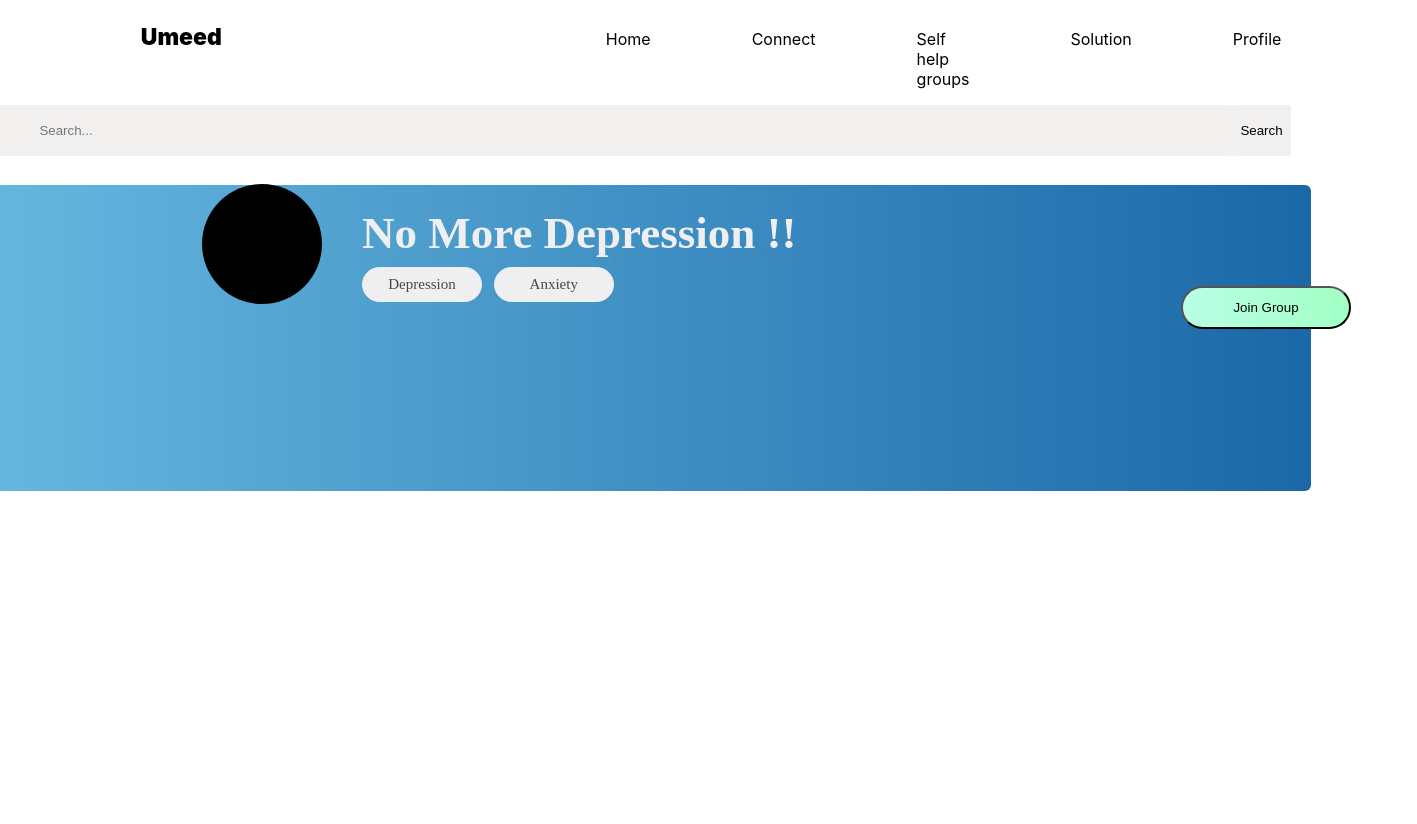
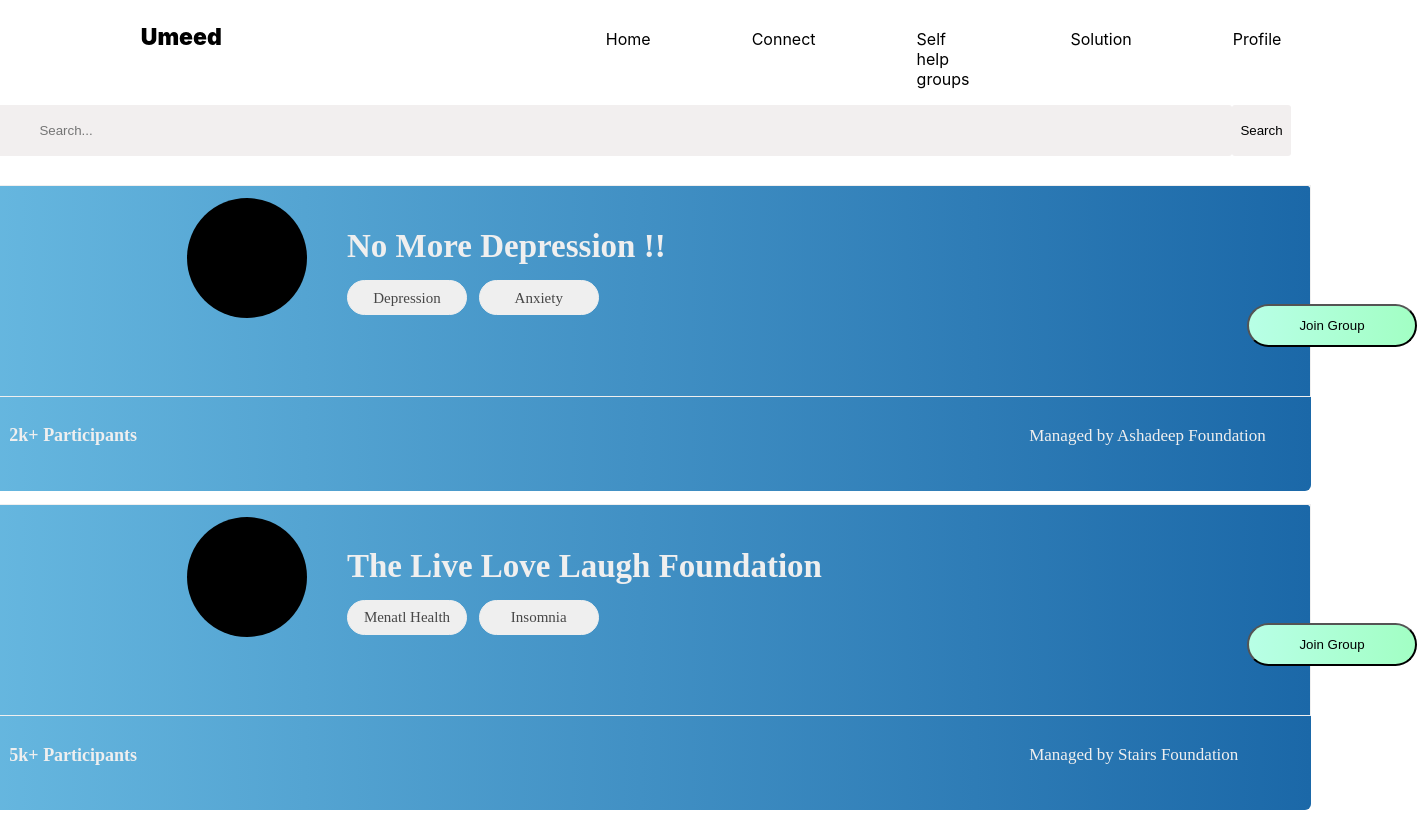
Before and after one commit to BhaveshAnandpara/Umeed, a React (Create React App) app in the folder Umeed/: page /SelfHelpGroup in a window 1280 px wide. Shown: the whole page, 1417 px wide, since content can reach past the window. Before the commit the page ends 800 px from the top, so only its background shows below. Built offline with nearby package versions, Linux system fonts and the light colour scheme.

Commit message:
Dynamic Self HelfGr Cards Created

```diff
--- a/Umeed/src/Pages/SelfHelpGroup/SelfHelpGroup.css
+++ b/Umeed/src/Pages/SelfHelpGroup/SelfHelpGroup.css
@@ -4,126 +4,3 @@
     justify-content: center;
     margin-top: 29px;
   }
-
-  .cards {
-    /* border: 2px solid red; */
-    width: 1342px;
-    height: 306px;
-    background: linear-gradient(90deg, #67B8E0 0%, #1B68A8 99.99%, #004E8F 100%);
-    border-radius: 6px;
-    flex: none;
-    order: 0;
-    flex-grow: 0;
-  }
-
-  .PicNameContainer {
-    display: flex;
-    flex-direction: row;
-    justify-content: center;
-    align-items: center;
-    padding: 0px;
-    gap: 40px;
-
-    position: absolute;
-    width: 658px;
-    height: 120px;
-    left: 202px;
-    top: 184px;
-  }
-
-  .pic {
-    width: 120px;
-    height: 120px;
-
-    background: #000000;
-    border-radius: 60px;
-
-    /* Inside auto layout */
-
-    flex: none;
-    order: 0;
-    flex-grow: 0;
-  }
-
-  .Name {
-    width: 498px;
-    height: 68px;
-
-    font-family: 'Poppins';
-    font-style: normal;
-    font-weight: 600;
-    font-size: 45px;
-    line-height: 68px;
-    /* identical to box height */
-
-
-    /* Text White */
-
-    color: #EFEFEF;
-
-
-    /* Inside auto layout */
-
-    flex: none;
-    order: 0;
-    flex-grow: 0;
-  }
-
-  .Type {
-    display: flex;
-    gap: 14%;
-    width: 84px;
-    height: 23px;
-    font-family: 'Poppins';
-    font-style: normal;
-    font-weight: 400;
-    font-size: 15px;
-    line-height: 22px;
-    color: #474747;
-  }
-
-  .TypeOne {
-    box-sizing: border-box;
-
-    /* Auto layout */
-
-    display: flex;
-    flex-direction: row;
-    justify-content: center;
-    align-items: center;
-    padding: 6px 18px;
-    gap: 10px;
-
-    width: 120px;
-    height: 35px;
-
-    /* Text White */
-
-    background: #EFEFEF;
-    /* Text White */
-
-    border: 1px solid #EFEFEF;
-    border-radius: 40px;
-
-    /* Inside auto layout */
-
-    flex: none;
-    order: 0;
-    flex-grow: 0;
-  }
-
-  .Btn-JoinGr {
-    display: flex;
-    flex-direction: column;
-    justify-content: center;
-    align-items: center;
-    padding: 10px 20px;
-    gap: 10px;
-    position: absolute;
-    width: 170px;
-    height: 43px;
-    left: 1181px;
-    top: 286px;
-    background: linear-gradient(90deg, #B8FFE6 0%, #A2FFC4 100%);
-    border-radius: 80px;
-}
--- a/Umeed/src/Pages/SelfHelpGroup/SelfHelpGroup.jsx
+++ b/Umeed/src/Pages/SelfHelpGroup/SelfHelpGroup.jsx
@@ -1,43 +1,16 @@
 import React from 'react'
 import SearchBar from '../../Components/SearchBar/SearchBar'
 import '../SelfHelpGroup/SelfHelpGroup.css'
+import SelfHelpCard from '../../SelfHelpCard/SelfHelpCard'
 export default function SelfHelpGroup() {
+  // Arr =["linear-gradient(90deg, #67B8E0 0%, #1B68A8 99.99%, #004E8F 100%)"]
   return (
     <div>
       <SearchBar />
       <div className="SelfHelpContainer" >
 
+             <SelfHelpCard/>
 
-        <div className="cards">
-
-
-          <div className="PicNameContainer">
-            <div className="pic">
-            </div>
-            <div className="NameAndType">
-              <div className="Name">
-                No More Depression !!
-              </div>
-              <div className="Type">
-                <div className="TypeOne">
-                  Depression
-                </div>
-                <div className="TypeOne">
-                  Anxiety
-                </div>
-              </div>
-
-
-            </div>
-
-          </div>
-
-          <div className="JoinGr">
-            <button className='Btn-JoinGr'>Join Group</button>
-          </div>
-
-
-        </div>
 
       </div>
 
--- /dev/null
+++ b/Umeed/src/SelfHelpCard/Data.json
@@ -0,0 +1,20 @@
+[
+    {
+        "id": 1,
+        "GroupName": "No More Depression !!",
+        "Properties1": " Depression ",
+        "Properties2": "Anxiety",
+        "Participants": "2k+ Participants",
+        "ManagedBy":"Managed by Ashadeep Foundation",
+        "GrIcon": " "
+    },
+    {
+        "id": 2,
+        "GroupName": "The Live Love Laugh Foundation",
+        "Properties1": " Menatl Health ",
+        "Properties2": "Insomnia",
+        "Participants": "5k+ Participants",
+        "ManagedBy":"Managed by Stairs Foundation",
+        "GrIcon": " "
+    }
+]
--- /dev/null
+++ b/Umeed/src/SelfHelpCard/SelfHelpCard.css
@@ -0,0 +1,170 @@
+.cards {
+    /* border: 2px solid red; */
+    width: 1342px;
+    height: 306px;
+    background: linear-gradient(90deg, #67B8E0 0%, #1B68A8 99.99%, #004E8F 100%);
+    border-radius: 6px;
+    flex: none;
+    margin-bottom: 1%;
+    order: 0;
+    flex-grow: 0;
+  }
+
+  .PicNameContainer {
+    display: flex;
+    flex-direction: row;
+    justify-content: center;
+    align-items: center;
+    padding: 0px;
+    gap: 40px;
+    padding-top: 1%;
+    position: absolute;
+    width: 658px;
+    height: 120px;
+    left: 202px;
+    /* top: 184px; */
+  }
+
+  .pic {
+    width: 120px;
+    height: 120px;
+
+    background: #000000;
+    border-radius: 60px;
+
+    /* Inside auto layout */
+
+    flex: none;
+    order: 0;
+    flex-grow: 0;
+  }
+
+  .Name {
+    width: 488px;
+    height: 68px;
+    font-family: 'Poppins';
+    font-style: normal;
+    font-weight: 600;
+    font-size: 33px;
+    line-height: 68px;
+    /* identical to box height */
+
+
+    /* Text White */
+
+    color: #EFEFEF;
+
+
+    /* Inside auto layout */
+
+    flex: none;
+    order: 0;
+    flex-grow: 0;
+  }
+
+  .Type {
+    display: flex;
+    gap: 14%;
+    width: 84px;
+    height: 23px;
+    font-family: 'Poppins';
+    font-style: normal;
+    font-weight: 400;
+    font-size: 15px;
+    line-height: 22px;
+    color: #474747;
+  }
+
+  .TypeOne {
+    box-sizing: border-box;
+
+    /* Auto layout */
+
+    display: flex;
+    flex-direction: row;
+    justify-content: center;
+    align-items: center;
+    padding: 5px 11px;
+    gap: 10px;
+
+    width: 120px;
+    height: 35px;
+
+    /* Text White */
+
+    background: #EFEFEF;
+    /* Text White */
+
+    border: 1px solid #EFEFEF;
+    border-radius: 40px;
+
+    /* Inside auto layout */
+
+    flex: none;
+    order: 0;
+    flex-grow: 0;
+  }
+
+  .Btn-JoinGr {
+    display: flex;
+    flex-direction: column;
+    justify-content: center;
+    align-items: center;
+    padding: 10px 20px;
+    gap: 10px;
+    position: absolute;
+    width: 170px;
+    height: 43px;
+    left: 1045px;
+    top: 119px;
+    background: linear-gradient(90deg, #B8FFE6 0%, #A2FFC4 100%);
+    border-radius: 80px;
+}
+
+.NoParticipants{
+
+  width: 1312px;
+  height: 0px;
+  padding-top: 210px;
+  padding-right: 28px;
+
+/* Text White */
+
+border: 1px solid #EFEFEF;
+
+/* Inside auto layout */
+
+flex: none;
+order: 0;
+flex-grow: 0;
+}
+.Participants{
+  padding-left: 3%;
+    padding-top: 2%;
+    font-family: 'Poppins';
+font-style: normal;
+font-weight: 600;
+font-size: 18px;
+line-height: 27px;
+/* identical to box height */
+
+
+/* Text White */
+
+color: #EFEFEF;
+}
+.manageBy{
+  width: 265px;
+    height: 23px;
+    font-family: 'Poppins';
+    font-style: normal;
+    font-weight: 400;
+    font-size: 17px;
+    line-height: 23px;
+    color: #EFEFEF;
+    padding-top: 2%;
+    padding-left: 79%;
+    flex: none;
+    order: 1;
+    flex-grow: 0;
+}
--- /dev/null
+++ b/Umeed/src/SelfHelpCard/SelfHelpCard.js
@@ -0,0 +1,57 @@
+import React from 'react'
+import '../SelfHelpCard/SelfHelpCard.css'
+import Data from './Data.json'
+
+export default function SelfHelpCard() {
+    // console.log(Data)
+  return (
+    <div>
+        {
+            Data.map(post=>{
+                return(
+<div className="cards">
+<div className="PicNameContainer">
+  <div className="pic">
+
+  </div>
+  <div className="NameAndType">
+    <div className="Name">
+      {post.GroupName}
+    </div>
+    <div className="Type">
+      <div className="TypeOne">
+        {post.Properties1}
+      </div>
+      <div className="TypeOne">
+     {post.Properties2}
+      </div>
+    </div>
+
+
+  </div>
+
+  <div className="JoinGr">
+    <button className='Btn-JoinGr'>Join Group</button>
+  </div>
+
+
+</div>
+
+
+<div className="NoParticipants">
+  <section className='Participants'>
+{post.Participants}
+  </section>
+</div>
+
+<div className="manageBy">
+{post.ManagedBy}
+</div>
+</div>
+                )
+            })
+        }
+
+    </div>
+  )
+}
```
